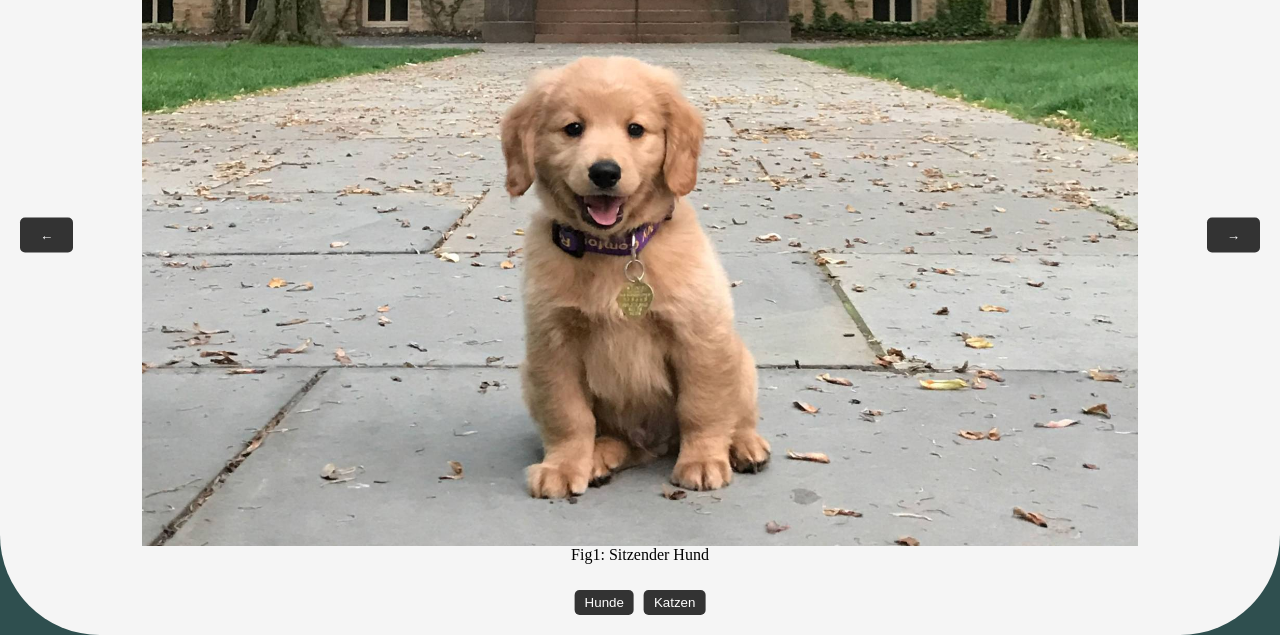
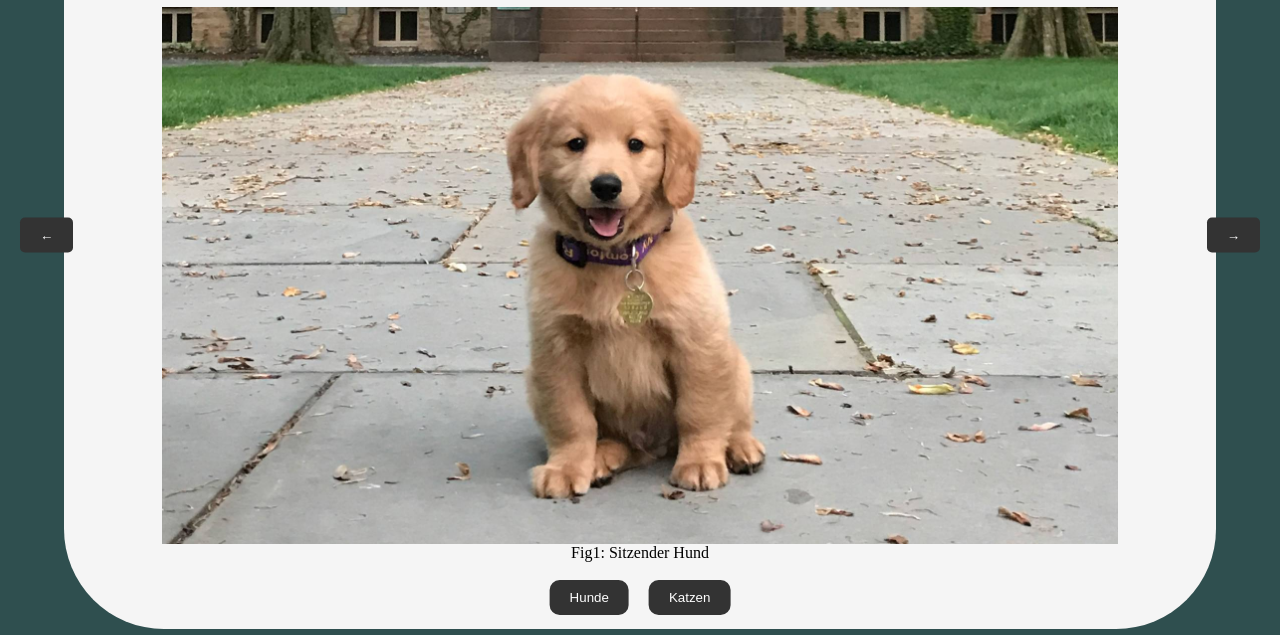
Before and after one commit to bytes-Coding-official/imageGallery, a plain HTML site: page index.html in a window 1280 px wide. Shown: the part 165-800 px from the top of the page. Drawn offline with Linux system fonts and the light colour scheme.

Commit message:
Added transition. A bit of redesign. Fixed a mistake in galleries.json

```diff
--- a/galleries.json
+++ b/galleries.json
@@ -16,7 +16,7 @@
             "src": "img/dog_3.jpg"
         },
         {
-            "title": "Ein Hund kann dir bei deiner Steuerberatung helfen!",
+            "title": "Ein Hund kann dir bei deiner Steuererklärung helfen!",
             "txt": "Fig4: Intelligenter Hund",
             "src": "img/dog_4.jpg"
         },
--- a/script.js
+++ b/script.js
@@ -33,6 +33,8 @@ function showGallery(galleryName, data) {
 
 // Funktion zum rendern eines Bildes
 function renderImage() {
+    galleryContainer.style.opacity = '0'; // Set opacity to 0 before changing the image
+    setTimeout(() => {
         galleryContainer.innerHTML = '';
 
         const title = document.createElement('h1');
@@ -48,6 +50,9 @@ function renderImage() {
         const text = document.createElement('span');
         text.textContent = currentGallery[currentIndex].txt;
         galleryContainer.appendChild(text);
+
+        galleryContainer.style.opacity = '1'; // Set opacity back to 1 after the image is rendered
+    }, 300); // Wait for 0.5 seconds before rendering the image
 }
 
 // Event Listener für Vor- und Zurück-Buttons
--- a/style.css
+++ b/style.css
@@ -9,13 +9,19 @@ body {
     position: absolute;
     top: 0;
     left: 0;
-    width: 100%;    height: 100%;
+    margin-left: 5%;
+    margin-right: 5%;
+    margin-top: 2%;
+    margin-bottom: 2%;
+    width: 90%;
+    height: 96%;
     display: flex;
     justify-content: center;
     align-items: center;
     flex-direction: column;
     background-color: whitesmoke;
     border-radius: 100px;
+    transition: opacity 0.3s ease-in-out;
 }
 
 .h1 {
@@ -73,11 +79,11 @@ body {
     background-color: #333;
     color: #fff;
     border: none;
-    padding: 5px 10px;
+    padding: 10px 20px;
     cursor: pointer;
-    margin: 0 5px;
+    margin: 0 10px;
     outline: none;
-    border-radius: 5px;
+    border-radius: 10px;
 }
 
 .selector-btn.active {
```
Lines whose indentation alone changed are shown as unchanged.
